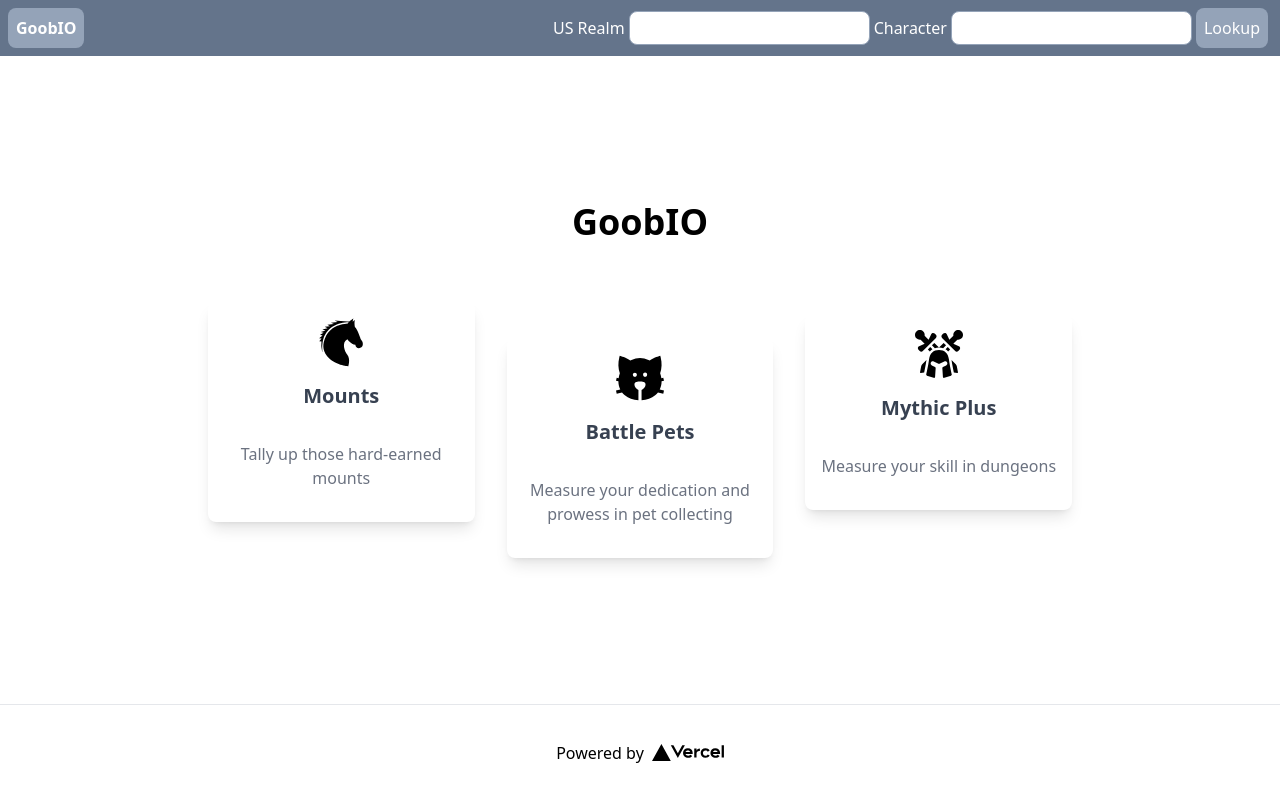
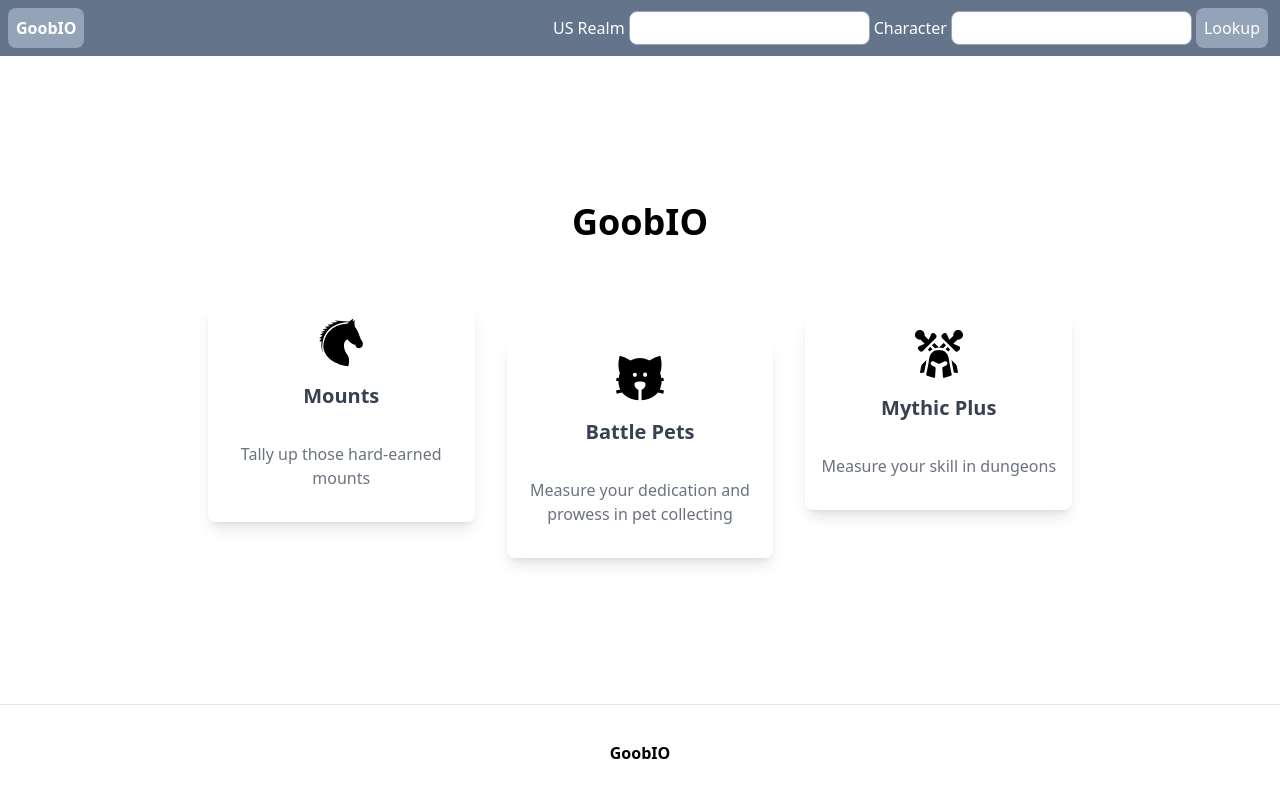
Before and after one commit to doughnut1214/goobio, a Next.js app: page / in a window 1280 px wide. Built offline with nearby package versions, Linux system fonts and the light colour scheme.

Commit message:
new footers, console log removal

```diff
--- a/next.config.js
+++ b/next.config.js
@@ -1,4 +1,9 @@
 /** @type {import('next').NextConfig} */
 module.exports = {
   reactStrictMode: true,
+  compiler: {
+    removeConsole: {
+      exclude: ['error'],
+    },
+  },
 }
--- a/pages/[server]/[char].tsx
+++ b/pages/[server]/[char].tsx
@@ -59,14 +59,8 @@ const character: NextPage<goobIO> = ({ mountScore, mythicScore, totalScore, char
             </main>
 
             <footer className="flex h-24 w-full items-center justify-center border-t">
-                <a
-                    className="flex items-center justify-center gap-2"
-                    href="https://vercel.com?utm_source=create-next-app&utm_medium=default-template&utm_campaign=create-next-app"
-                    target="_blank"
-                    rel="noopener noreferrer"
-                >
-                    Powered by{' '}
-                    <Image src="/vercel.svg" alt="Vercel Logo" width={72} height={16} />
+                <a className="flex items-center justify-center gap-2" href="/" rel="noopener noreferrer">
+                    <span className="font-bold">GoobIO</span>
                 </a>
             </footer>
         </div>
--- a/pages/index.tsx
+++ b/pages/index.tsx
@@ -20,7 +20,7 @@ const Home: NextPage = () => {
         <h1 className='text-3xl font-extrabold text-black dark:text-white sm:text-4xl'>GoobIO</h1>
 
         <div className="sm:flex flex-wrap justify-center items-center text-center gap-8">
-          <div className="w-full sm:w-1/2 md:w-1/2 lg:w-1/4 px-4 py-4 bg-white mt-6  shadow-lg rounded-lg dark:bg-gray-800">
+          <div className="w-full sm:w-1/2 md:w-1/2 lg:w-1/4 px-4 py-4 bg-white mt-6 hover:scale-110  shadow-lg rounded-lg dark:bg-gray-800">
             <div className="flex-shrink-0">
               <div className="flex items-center mx-auto justify-center h-12 w-12 rounded-md text-white">
                 <svg version="1.1" id="Capa_1" xmlns="http://www.w3.org/2000/svg" xmlnsXlink="http://www.w3.org/1999/xlink" x="0px" y="0px"
@@ -54,7 +54,7 @@ const Home: NextPage = () => {
               Tally up those hard-earned mounts
             </p>
           </div>
-          <div className="w-full sm:w-1/2 md:w-1/2 lg:w-1/4 px-4 py-4 mt-6 sm:mt-16 md:mt-20 lg:mt-24 bg-white shadow-lg rounded-lg dark:bg-gray-800">
+          <div className="w-full hover:scale-110 sm:w-1/2 md:w-1/2 lg:w-1/4 px-4 py-4 mt-6 sm:mt-16 md:mt-20 lg:mt-24 bg-white shadow-lg rounded-lg dark:bg-gray-800">
             <div className="flex-shrink-0">
               <div className="flex items-center mx-auto justify-center h-12 w-12 rounded-md  text-white">
                 <svg version="1.1" id="Layer_1" xmlns="http://www.w3.org/2000/svg" xmlnsXlink="http://www.w3.org/1999/xlink" x="0px" y="0px"
@@ -88,7 +88,7 @@ const Home: NextPage = () => {
               Measure your dedication and prowess in pet collecting
             </p>
           </div>
-          <div className="w-full sm:w-1/2 md:w-1/2 lg:w-1/4 mt-6  px-4 py-4 bg-white shadow-lg rounded-lg dark:bg-gray-800">
+          <div className="w-full sm:w-1/2 md:w-1/2 lg:w-1/4 mt-6  px-4 py-4 hover:scale-110 bg-white shadow-lg rounded-lg dark:bg-gray-800">
             <div className="flex-shrink-0">
               <div className="flex items-center mx-auto justify-center h-12 w-12 rounded-md  text-white">
                 <svg version="1.1" xmlns="http://www.w3.org/2000/svg" viewBox="0 0 295.771 295.771" xmlnsXlink="http://www.w3.org/1999/xlink" enableBackground="new 0 0 295.771 295.771">
@@ -118,14 +118,8 @@ const Home: NextPage = () => {
       </main>
 
       <footer className="flex h-24 w-full items-center justify-center border-t">
-        <a
-          className="flex items-center justify-center gap-2"
-          href="https://vercel.com?utm_source=create-next-app&utm_medium=default-template&utm_campaign=create-next-app"
-          target="_blank"
-          rel="noopener noreferrer"
-        >
-          Powered by{' '}
-          <Image src="/vercel.svg" alt="Vercel Logo" width={72} height={16} />
+        <a className="flex items-center justify-center gap-2" href="/" rel="noopener noreferrer">
+          <span className="font-bold">GoobIO</span>
         </a>
       </footer>
     </div>
```
